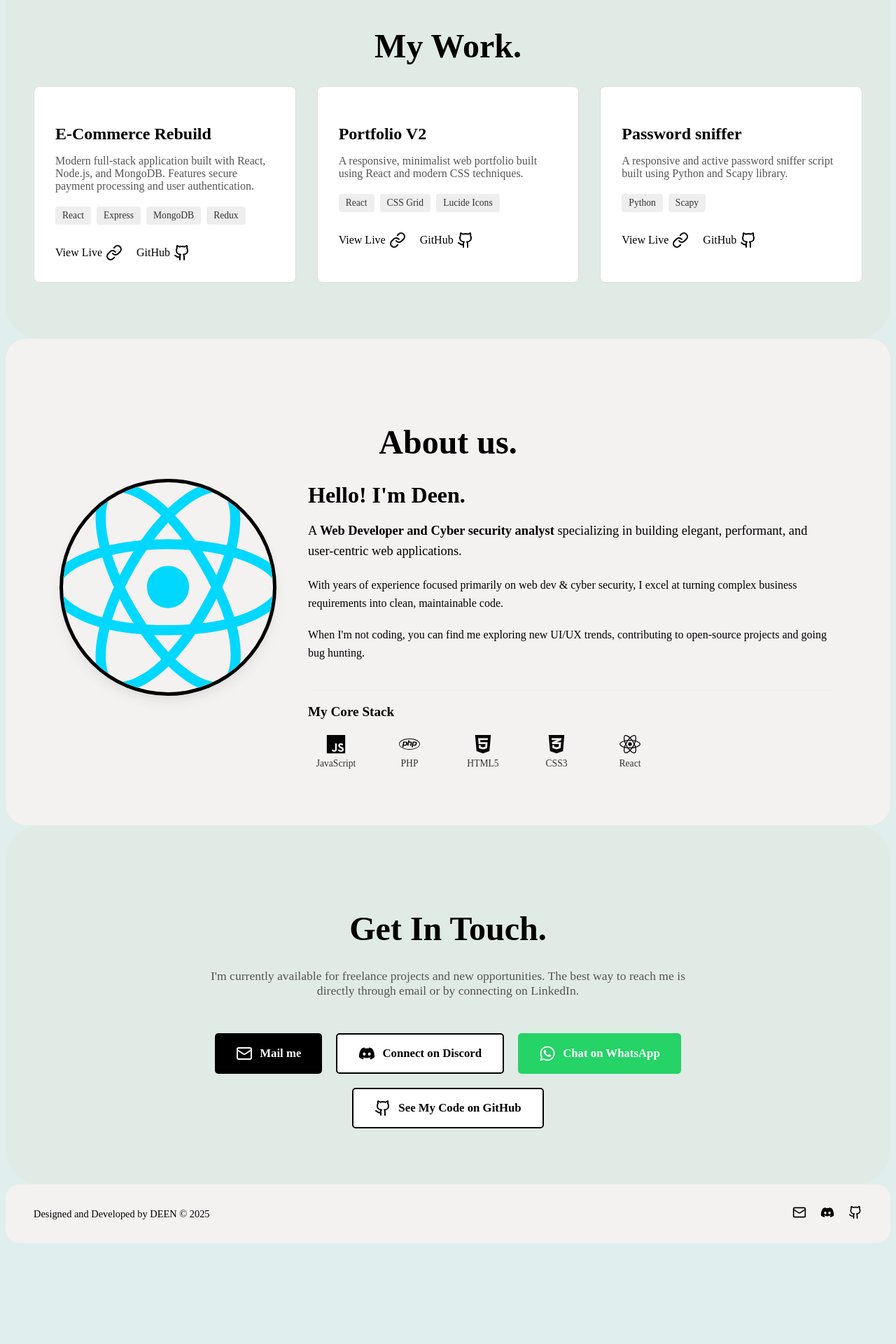
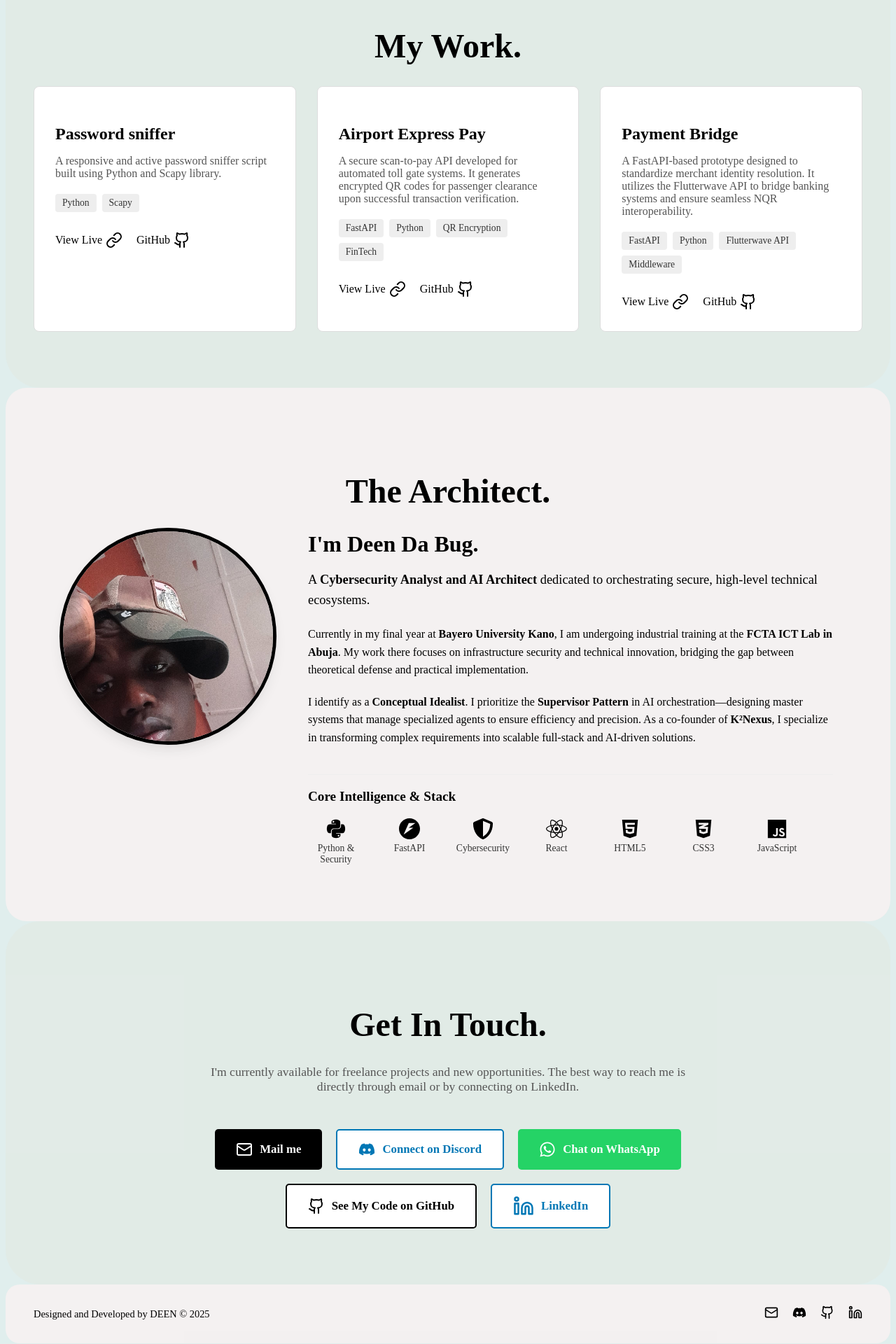
Before and after one commit to Deen8185/Myportfolio, a React (Vite) app: page / in a window 1280 px wide. Shown: the part 780-2700 px from the top of the page at 70% size. Before the commit the page ends 2564 px from the top, so only its background shows below. Built offline with nearby package versions, Linux system fonts and the light colour scheme.

Commit message:
project, pics, about update

```diff
--- a/src/components/About.jsx
+++ b/src/components/About.jsx
@@ -3,57 +3,57 @@ import './About.css';
 import {
     FaJs,
     FaPhp,
+    FaReact,
+    FaPython,
     FaHtml5,
     FaCss3Alt,
-    FaReact,
-    FaFigma,
-    FaGitAlt
+    FaShieldAlt
 } from 'react-icons/fa';
-import ProfileImage from '../assets/react.svg';
+import { SiFastapi} from 'react-icons/si';
+import ProfileImage from '../assets/portfoliopics.jpg';
 
-// Data array for skills with corresponding icons
+// Updated skills to reflect Cybersecurity and AI Architecture focus
 const SKILLS = [
-    { name: "JavaScript", icon: FaJs },      // FaJs
-    { name: "PHP", icon: FaPhp },            // FaPhp
+    { name: "Python & Security", icon: FaPython },
+    { name: "FastAPI", icon: SiFastapi },
+    { name: "Cybersecurity", icon: FaShieldAlt },
+    { name: "React", icon: FaReact },
     { name: "HTML5", icon: FaHtml5 },        // FaHtml5
-    { name: "CSS3", icon: FaCss3Alt },      // FaCss3Alt (common name in Fa)
-    { name: "React", icon: FaReact },        // FaReact
+    { name: "CSS3", icon: FaCss3Alt },      // FaCss3Alt
+    { name: "JavaScript", icon: FaJs },
 ];
 
 const About = () => {
     return (
         <section id="about" className="about-section">
-            <h2 className="section-title">About us.</h2>
+            <h2 className="section-title">The Architect.</h2>
 
             <div className="about-content">
-                {/* Left Column: Image/Avatar */}
                 <div className="about-image-container">
                     <img
                         src={ProfileImage}
-                        alt="Deen Profile"
+                        alt="Deen Da Bug"
                         className="profile-image"
                     />
                 </div>
 
-                {/* Right Column: Text Content */}
                 <div className="about-text-content">
-                    <h3>Hello! I'm Deen.</h3>
+                    <h3>I'm Deen Da Bug.</h3>
 
                     <p className="lead-paragraph">
-                        A <strong>Web Developer and Cyber security analyst</strong> specializing in building elegant, performant, and user-centric web applications.
+                        A <strong>Cybersecurity Analyst and AI Architect</strong> dedicated to orchestrating secure, high-level technical ecosystems.
                     </p>
 
                     <p>
-                        With years of experience focused primarily on web dev & cyber security, I excel at turning complex business requirements into clean, maintainable code.
+                        Currently in my final year at <strong>Bayero University Kano</strong>, I am undergoing industrial training at the <strong>FCTA ICT Lab in Abuja</strong>. My work there focuses on infrastructure security and technical innovation, bridging the gap between theoretical defense and practical implementation.
                     </p>
 
                     <p>
-                        When I'm not coding, you can find me exploring new UI/UX trends, contributing to open-source projects and going bug hunting.
+                        I identify as a <strong>Conceptual Idealist</strong>. I prioritize the <strong>Supervisor Pattern</strong> in AI orchestration—designing master systems that manage specialized agents to ensure efficiency and precision. As a co-founder of <strong>K²Nexus</strong>, I specialize in transforming complex requirements into scalable full-stack and AI-driven solutions.
                     </p>
 
-                    {/* Skills Section */}
                     <div className="skills-container">
-                        <h3>My Core Stack</h3>
+                        <h3>Core Intelligence & Stack</h3>
                         <div className="skills-grid">
                             {SKILLS.map((skill) => {
                                 const IconComponent = skill.icon;
--- a/src/components/Contact.css
+++ b/src/components/Contact.css
@@ -100,3 +100,16 @@
     min-width: 24px;
     min-height: 24px;
 }
+.linkedin-link {
+    background-color: white;
+    color: #0077b5; /* Official LinkedIn Blue for the text/icon */
+    border: 2px solid #0077b5;
+    transition: all 0.3s ease;
+}
+
+.linkedin-link:hover {
+    background-color: #0077b5; /* Flips to blue on hover */
+    color: white; /* Text turns white */
+    transform: translateY(-3px);
+    box-shadow: 0 5px 15px rgba(0, 119, 181, 0.3); /* Soft blue glow */
+}
--- a/src/components/Contact.jsx
+++ b/src/components/Contact.jsx
@@ -58,6 +58,16 @@ const Contact = () => {
                         <span>See My Code on GitHub</span>
                     </a>
 
+                    <a
+                    href="https://www.linkedin.com/in/kamaludeen-abdulkadir-b4b9962ba"
+                    target="_blank"
+                    rel="noopener noreferrer"
+                    className="contact-link linkedin-link"
+                    >
+                    <Linkedin size={30} />
+                    <span>LinkedIn</span>
+                    </a>
+
                 </div>
             </div>
         </section>
--- a/src/components/Footer.jsx
+++ b/src/components/Footer.jsx
@@ -14,6 +14,7 @@ const Footer = () => {
                     <a href="mailto:kamaludeenabdulkadir123@gmail.com" title="Email"><Mail size={20} /></a>
                     <a href="https://discord.com/users/915693036871221319" target="_blank" rel="noopener noreferrer" title="discord"><FaDiscord size={20} /></a>
                     <a href="https://github.com/Deen8185" target="_blank" rel="noopener noreferrer" title="GitHub"><Github size={20} /></a>
+                    <a href="https://www.linkedin.com/in/kamaludeen-abdulkadir-b4b9962ba" target="_blank" rel="noopener noreferrer" title="LinkedIn"><Linkedin size={20} /></a>
                 </div>
             </div>
         </footer>
--- a/src/components/Projects.jsx
+++ b/src/components/Projects.jsx
@@ -3,29 +3,29 @@ import ProjectCard from './ProjectCard'; // Import the card component
 import './Projects.css';
 
 const projectsData = [
-    {
-        title: "E-Commerce Rebuild",
-        description: "Modern full-stack application built with React, Node.js, and MongoDB. Features secure payment processing and user authentication.",
-        tech: ["React", "Express", "MongoDB", "Redux"],
-        liveLink: "#",
-        repoLink: "#"
-    },
-    // Add 2-3 more real projects here...
-    {
-        title: "Portfolio V2",
-        description: "A responsive, minimalist web portfolio built using React and modern CSS techniques.",
-        tech: ["React", "CSS Grid", "Lucide Icons"],
-        liveLink: "#",
-        repoLink: "#"
-    },
-
-    {
+  {
         title: "Password sniffer",
         description: "A responsive and active password sniffer script built using Python and Scapy library.",
         tech: ["Python", "Scapy"],
         liveLink: "#",
         repoLink: "#"
     },
+    {
+        title: "Airport Express Pay",
+        subtitle: "Automated Toll Infrastructure(Still in development)",
+        description: "A secure scan-to-pay API developed for automated toll gate systems. It generates encrypted QR codes for passenger clearance upon successful transaction verification.",
+        tech: ["FastAPI", "Python", "QR Encryption", "FinTech"],
+        liveLink: "#",
+        repoLink: "#"
+    },
+    {
+        title: "Payment Bridge",
+        subtitle: "NQR Interoperability Middleware",
+        description: "A FastAPI-based prototype designed to standardize merchant identity resolution. It utilizes the Flutterwave API to bridge banking systems and ensure seamless NQR interoperability.",
+        tech: ["FastAPI", "Python", "Flutterwave API", "Middleware"],
+        liveLink: "https://deen8185.github.io/QR-Playground/",
+        repoLink: "#"
+    }
 ];
 
 const Projects = () => {
```
Also changed, not shown: src/assets/portfoliopics.jpg (added).
